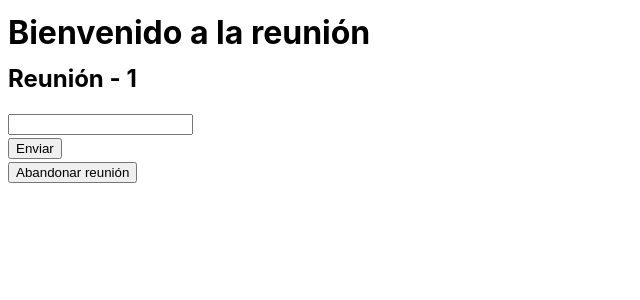
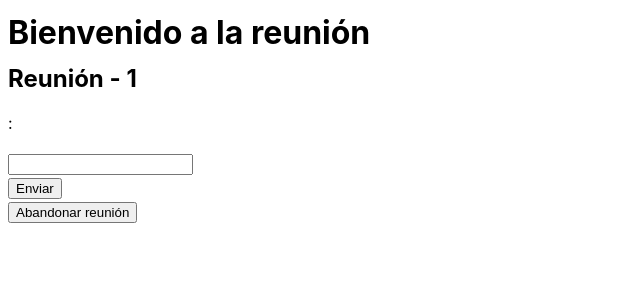
Before and after one commit to Dunloop26/chatmeapp, a React (Vite) app: page /meet/1 in a window 1280 px wide. Both pictures are taken after a click on the button "Enviar". Shown: the top 300 px of the page, without its empty margins (0-640 px from the left). Built offline with nearby package versions, Linux system fonts and the light colour scheme.

Commit message:
UPDATE: Message estructure

```diff
--- /dev/null
+++ b/src/Components/Message.jsx
@@ -0,0 +1,8 @@
+export function Message({author="", message=""}) {
+	return (
+	<article>
+			<p>{author}:</p>
+			<p>{message}</p>
+	</article>
+	)
+}
--- a/src/Layouts/ChatLog.jsx
+++ b/src/Layouts/ChatLog.jsx
@@ -2,15 +2,35 @@ import { Input } from "@Components/Input"
 import { Button } from "@Components/Button"
 import { Link } from "react-router-dom"
 import { useParams } from "react-router-dom"
+import { MessageList } from "@Layouts/MessageList"
+import { useContext, useState } from "react"
+import GlobalContext from "@Contexts/Global"
 
 export function ChatLog() {
 	const { id } = useParams()
+	const [messages, setMessages] = useState([])
+	const [tempMessage, setTempMessage] = useState([])
+	const { currentUser } = useContext(GlobalContext)
+	const onSendMessage = function() {
+		setMessages((prevMessages) => {
+			const messageCarrier = { author: currentUser, message: tempMessage }
+			setTempMessage("")
+			return [...prevMessages, messageCarrier]
+		})
+	}
+	const onMessageValueChange = function(e) {
+		const { value } = e.target
+		setTempMessage(value)
+	}
 	return (
 		<section>
 			<h2>Reunión - {id}</h2>
 			<section>
-				<Input />
-				<Button text="Enviar" />
+				<MessageList messages={messages} />
+			</section>
+			<section>
+				<Input onValueChange={onMessageValueChange} value={tempMessage} />
+				<Button text="Enviar" onClick={onSendMessage} />
 			</section>
 			<section>
 				<Link to="/">
--- /dev/null
+++ b/src/Layouts/MessageList.jsx
@@ -0,0 +1,15 @@
+import { Message } from "@Components/Message"
+
+export function MessageList({ messages = [] }) {
+	return (
+		<section>
+			{
+				messages.length > 0
+					? (messages.map(({ author, message }, index) => {
+						return <Message key={index} message={message} author={author} />
+					}))
+					: <p>No hay mensajes que mostrar</p>
+			}
+		</section>
+	)
+}
```
